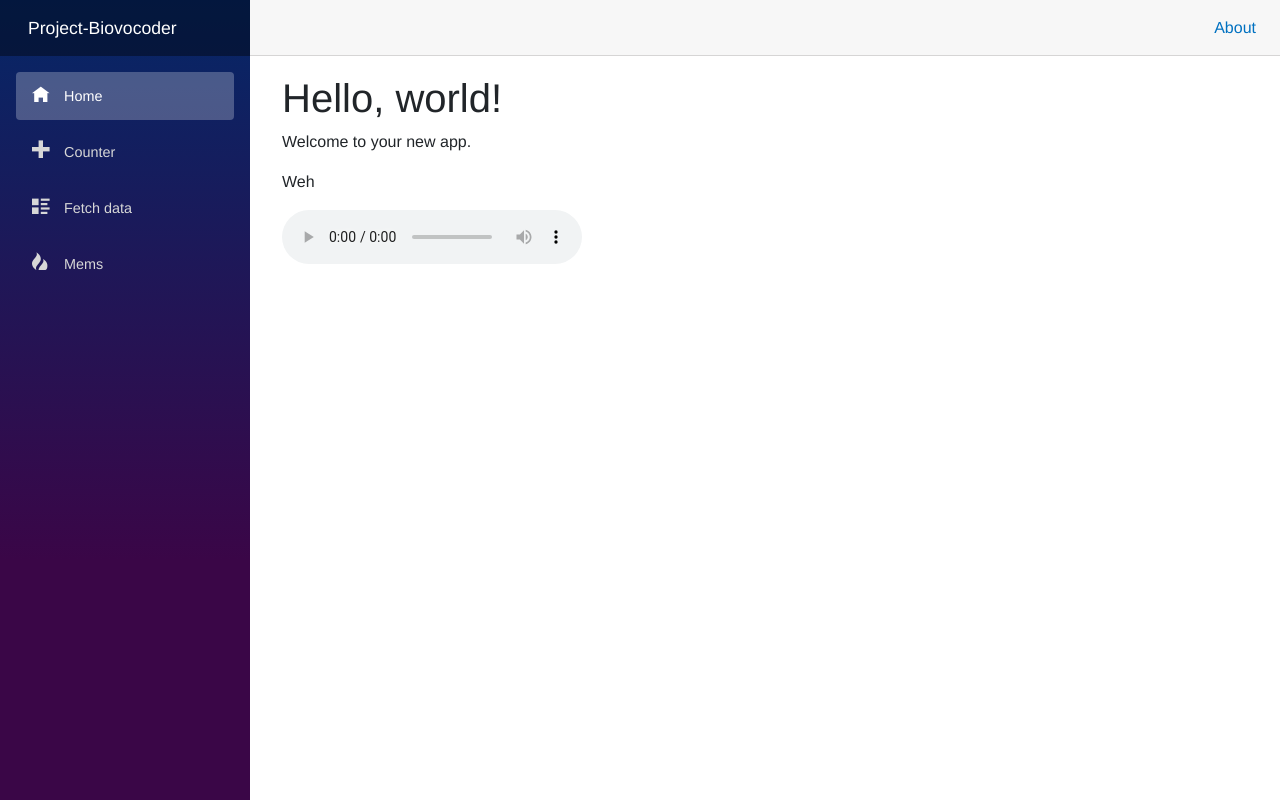
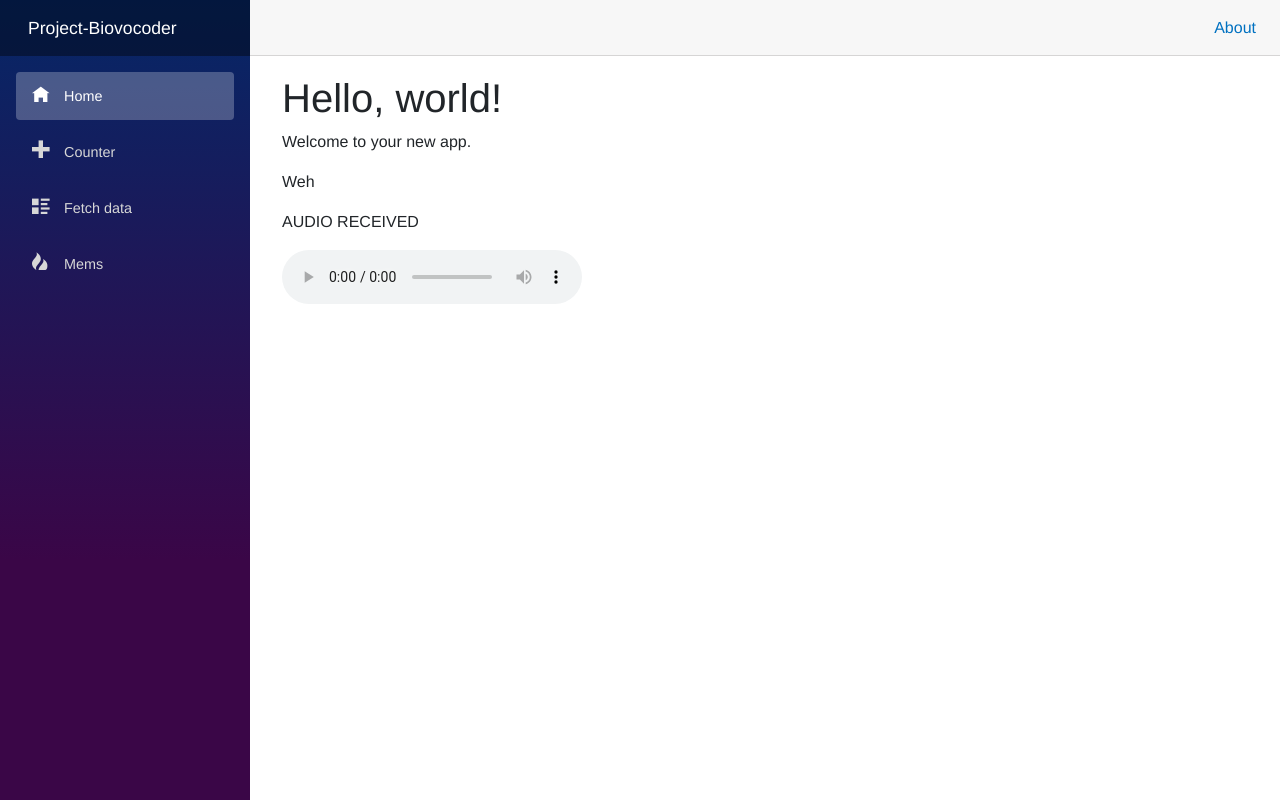
Before and after one commit to DestinyPlayer/Project-Biovocoder, an ASP.NET Core app: page / in a window 1280 px wide. Run offline with ASP.NET Core 8, Linux system fonts and the light colour scheme; style sheets or scripts are compiled from the project's sources.

Commit message:
Update Index.razor

```diff
--- a/Pages/Index.razor
+++ b/Pages/Index.razor
@@ -1,4 +1,5 @@
 @page "/"
+@inject HttpClient Http
 
 <PageTitle>Main Page</PageTitle>
 <div>
@@ -9,7 +10,19 @@
 	<p>Weh</p>
 </div>
 <div>
-	<audio controls>
-		<source src="sounds/testing/switch.wav" type="audio/wav" />
-	</audio>
+	@if (audioTest == null)
+	{
+		<p>WAITING FOR AUDIO</p>
+	}
+	else
+	{
+		<p>AUDIO RECEIVED</p>
+		<audio controls>
+			<source src=@audioTest type="audio/wav" />
+		</audio>
+	}
 </div>
+
+@code {
+	public string audioTest = "sounds/testing/switch.wav";
+}
```
